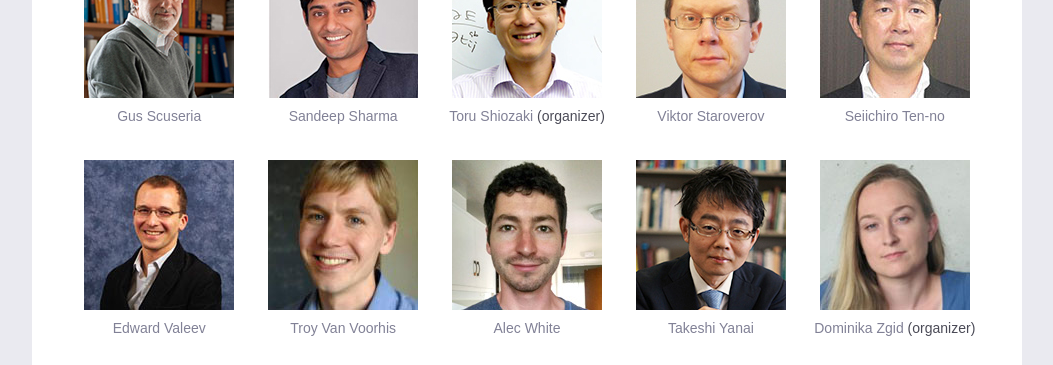
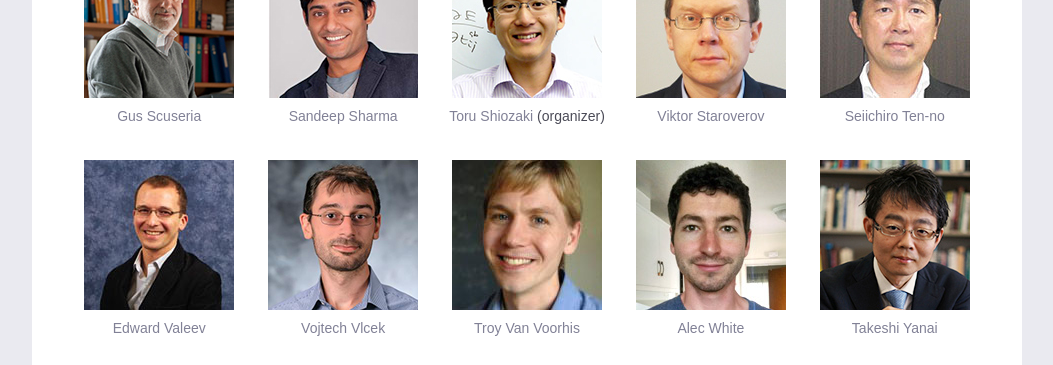
Before and after one commit to shiozaki/NFECweb, a plain HTML site: page people.html in a window 1280 px wide. Shown: the part 1169-1534 px from the top of the page, without its empty margins (113-1166 px from the left). Drawn offline with Linux system fonts and the light colour scheme.

Commit message:
Vojtech to join

```diff
--- a/people.html
+++ b/people.html
@@ -41,14 +41,6 @@
 <div class="node">
   <h2 style="text-align:center;">Participants (2019, tentative)</h2>
   <div style="text-align:center;">
-<!--<div class="speaker">
-      <p style="text-align:center;">
-        <img alt="Roi Baer" src="./images/baer.png" height="150" style="margin-bottom:10px" /><br />
-        <a href="http://www.fh.huji.ac.il/~roib/">Roi Baer</a>
-      </p>
-    </div>
--->
-
     <div class="speaker">
       <p style="text-align:center;">
         <img alt="Tim Berkelbach" src="./images/berkelbach.jpg" height="150" style="margin-bottom:10px" /><br />
@@ -198,6 +190,13 @@
 
     <div class="speaker">
       <p style="text-align:center;">
+        <img alt="Vojtech Vlcek" src="./images/vlcek.jpg" height="150" style="margin-bottom:10px" /><br />
+        <a href="http://www.chem.ucsb.edu/vlcekgroup/">Vojtech Vlcek</a>
+      </p>
+    </div>
+
+    <div class="speaker">
+      <p style="text-align:center;">
         <img alt="Troy Van Voorhis" src="./images/vanvoorhis.jpg" height="150" style="margin-bottom:10px" /><br />
         <a href="http://vanvoorhis.mit.edu">Troy Van Voorhis</a>
       </p>
```
Also changed, not shown: images/vlcek.jpg (added).
